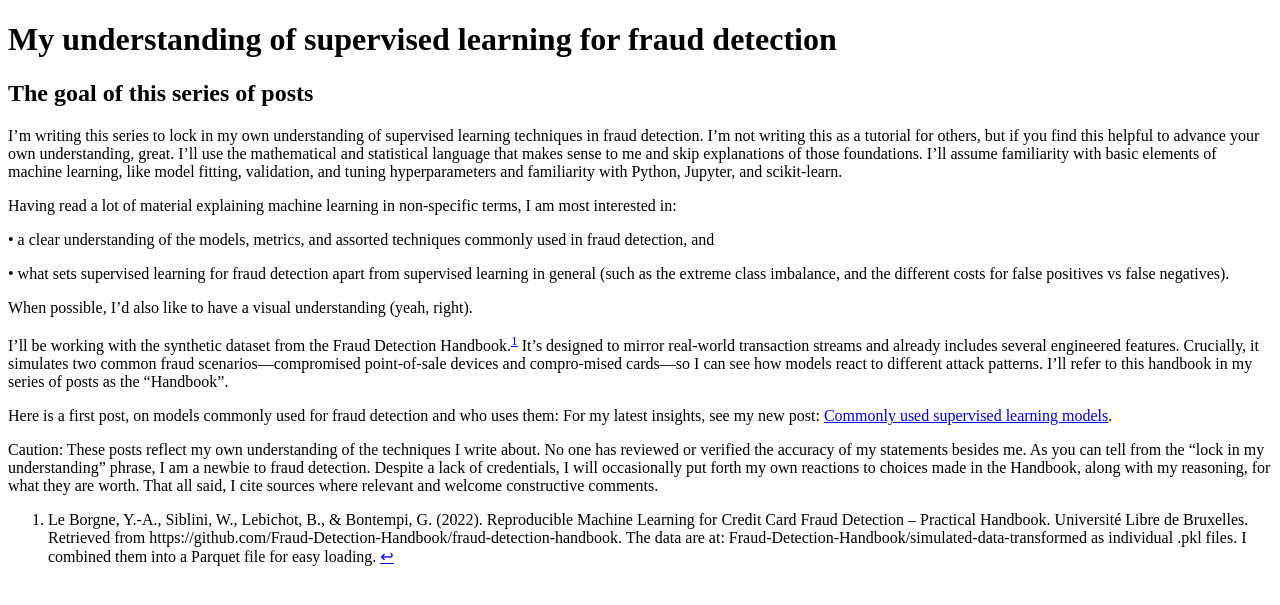
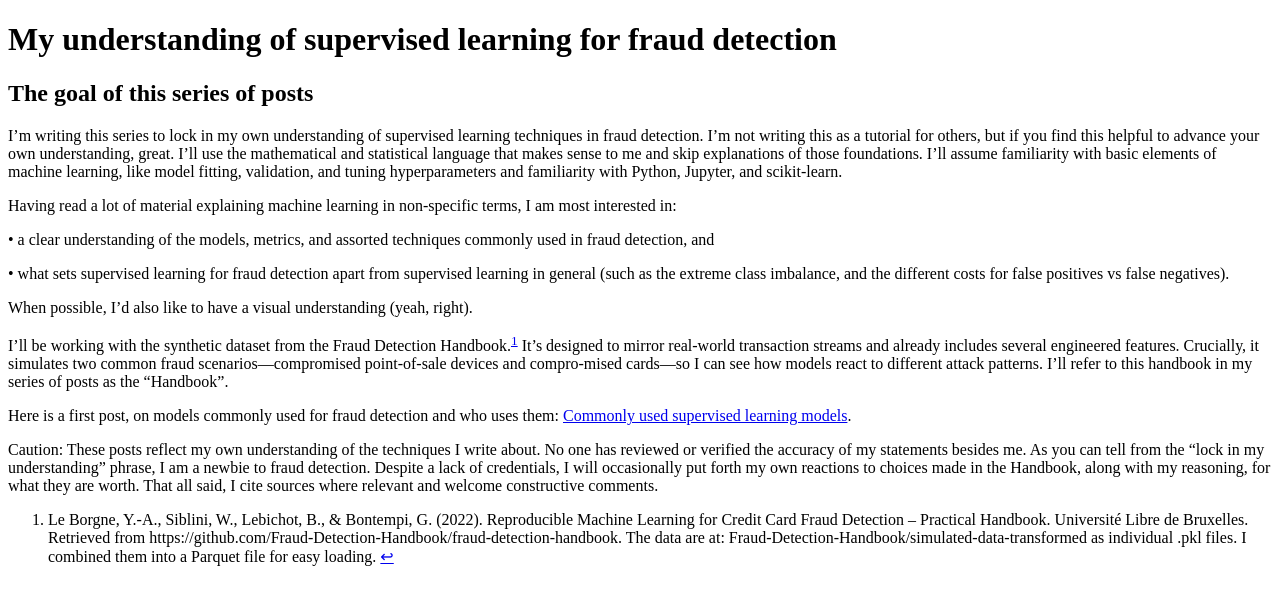
Before and after one commit to dglassbrenner1/my-posts-on-fraud-detection, a Jekyll site: the page built from index.md, in a window 1280 px wide. Shown: the top 605 px of the page. Built offline with Jekyll 4.4.1, drawn with Linux system fonts in a browser that asks for light colours.

Commit message:
Update index.md

```diff
--- a/index.md
+++ b/index.md
@@ -19,7 +19,7 @@ When possible, I’d also like to have a visual understanding (yeah, right).
 
 I’ll be working with the synthetic dataset from the Fraud Detection Handbook.[^1] It’s designed to mirror real-world transaction streams and already includes several engineered features. Crucially, it simulates two common fraud scenarios—compromised point-of-sale devices and compro-mised cards—so I can see how models react to different attack patterns. I'll refer to this handbook in my series of posts as the "Handbook".
 
-Here is a first post, on models commonly used for fraud detection and who uses them: For my latest insights, see my new post: [Commonly used supervised learning models](commonlyusedmodels.md).
+Here is a first post, on models commonly used for fraud detection and who uses them: [Commonly used supervised learning models](commonlyusedmodels.md).
 
 Caution: These posts reflect my own understanding of the techniques I write about. No one has reviewed or verified the accuracy of my statements besides me. As you can tell from the “lock in my understanding” phrase, I am a newbie to fraud detection. Despite a lack of credentials, I will occasionally put forth my own reactions to choices made in the Handbook, along with my reasoning, for what they are worth. That all said, I cite sources where relevant and welcome constructive comments.
 
```
